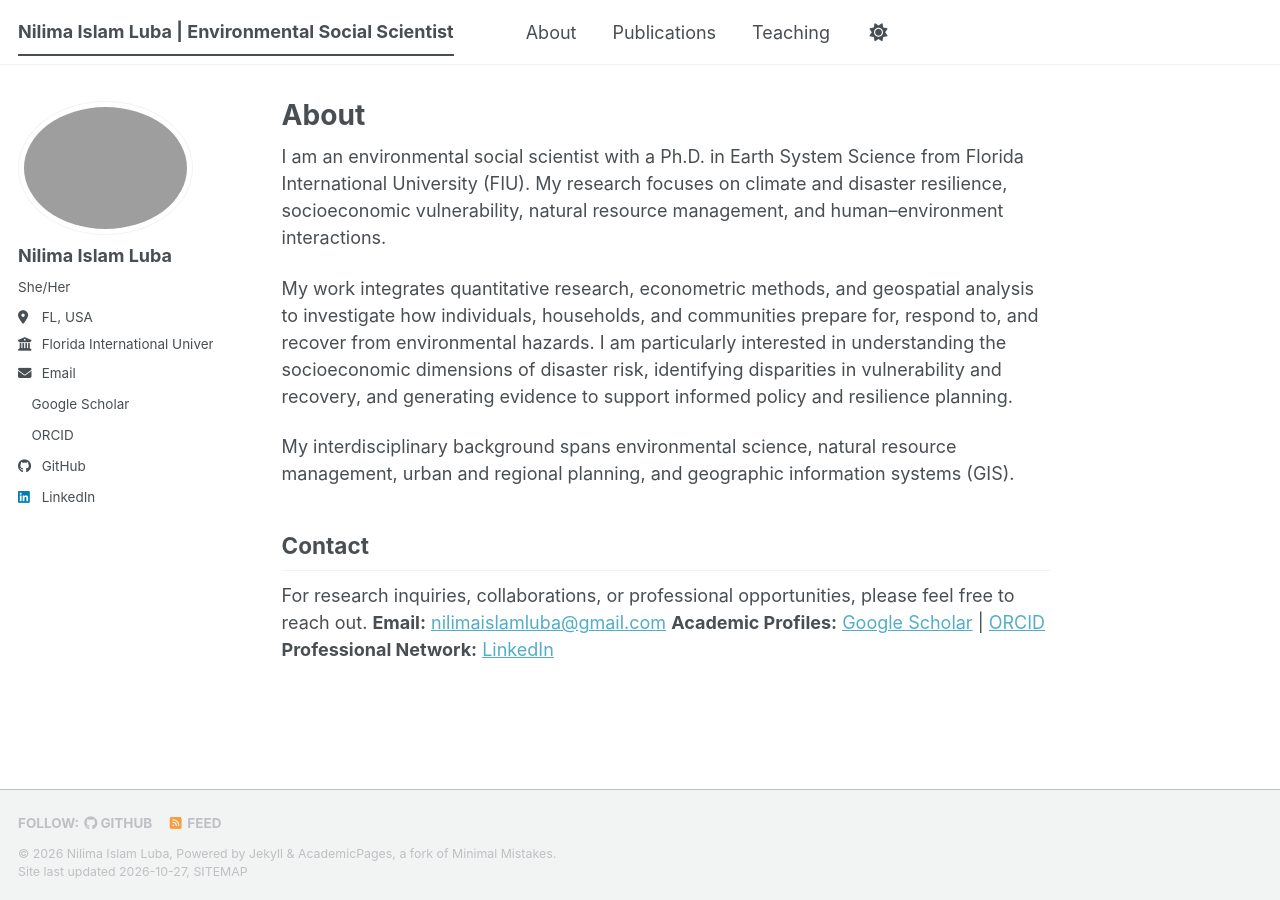
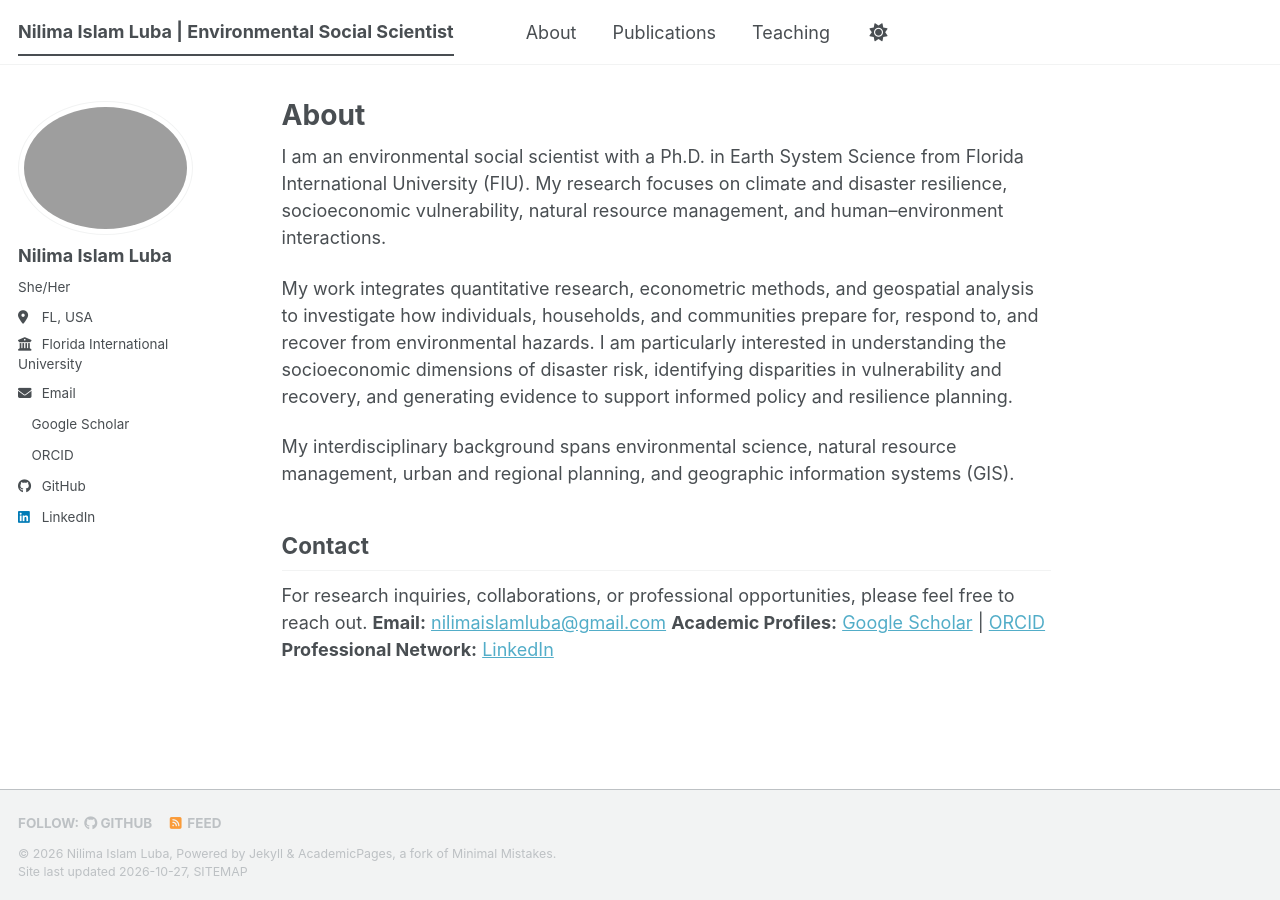
Before and after one commit to nluba/nluba.github.io, a Jekyll site: the page built from _pages/about.md, in a window 1280 px wide. Built offline with Jekyll 4.4.1, drawn with Linux system fonts in a browser that asks for light colours; a style sheet for code colours, icons or effects is not loaded.

Commit message:
Update main.scss

```diff
--- a/assets/css/main.scss
+++ b/assets/css/main.scss
@@ -37,3 +37,15 @@
     "layout/sidebar",
     "layout/json_cv"
 ;
+
+/* Fix sidebar text getting cut off */
+.author__urls li {
+  white-space: normal;
+  overflow-wrap: break-word;
+}
+
+.author__urls li a,
+.author__urls li span {
+  white-space: normal;
+  overflow-wrap: break-word;
+}
```
